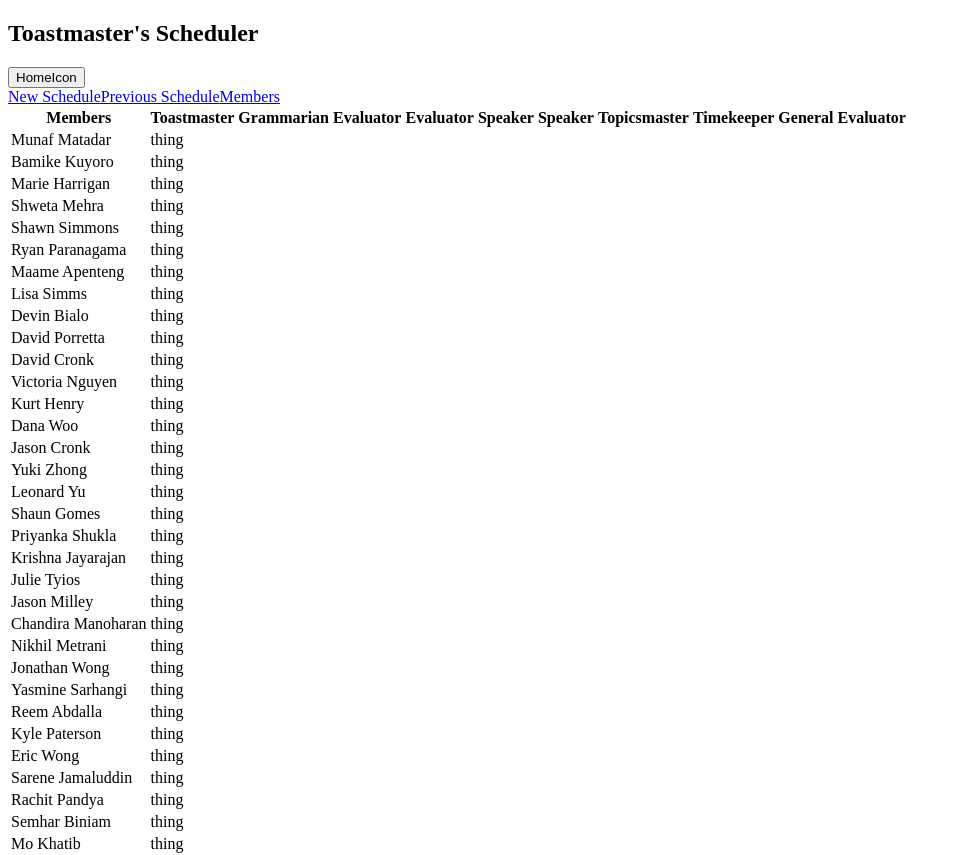
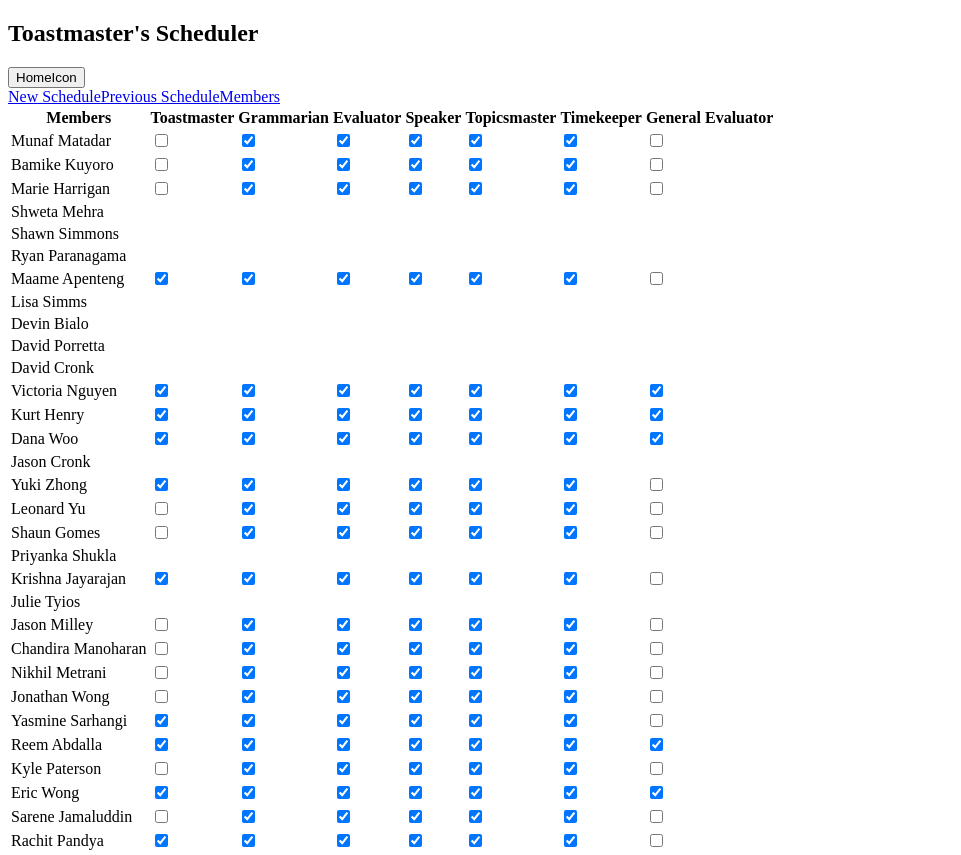
Before and after one commit to eginwong/scheduler-node, a Next.js app: page /workflow/members in a window 1280 px wide. Shown: the top 855 px of the page, without its empty margins (0-961 px from the left). Built offline with nearby package versions, Linux system fonts and the light colour scheme.

Commit message:
feat: Finished MVP member page

```diff
--- /dev/null
+++ b/components/checkbox.js
@@ -0,0 +1,18 @@
+import { Fragment, Component } from "react";
+
+export default class Checkbox extends Component {
+  constructor(props) {
+    super(props);
+    this.state = { checked: props.checked };
+  }
+
+  onChangeHandler = ev => void this.setState({ checked: ev.target.checked }) || this.props.change(ev.target.checked);
+
+  render() {
+    return (
+      <Fragment>
+        <input id={ this.props.id } type="checkbox" checked={ this.state.checked } onChange={ this.onChangeHandler } />
+      </Fragment>
+    );
+  }
+}
--- a/pages/workflow/members.js
+++ b/pages/workflow/members.js
@@ -1,6 +1,8 @@
 import Workflow from './index';
 
 import MemberService from '../../src/services/member.service';
+
+import Checkbox from '../../components/checkbox';
 
 export default function Members() {
     return (
@@ -11,17 +13,27 @@ export default function Members() {
 	        		<tr>
 	        			<th>Members</th>
 	        			{
-	        				MemberService.GetRoles().map(role => <th>{ CapCase(role) }</th>)
+	        				MemberService.GetRoles().filter((r, i, a) => a.indexOf(r) === i)
+	        					.map((role, i) => <th key={i}>{ CapCase(role) }</th>)
 	        			}
 	        		</tr>
 	        		{
-	        			MemberService.GetMembers().map(member => (<tr>
-	        				<td>{ CapCase(member.name) }</td>
-	        				<td>thing</td>
+	        			MemberService.GetMembers().map((member, i) => (<tr key={"member_" + i}>
+	        				<td key={"name_" + i}>{ CapCase(member.name) }</td>
+	        				{
+	        					Object.keys(member.capabilities).map((capability, j) => (
+	        						<td key={"capability_" + j}>
+	        							<Checkbox id={ member.name + "_" + capability }
+	        								checked={ !!member.capabilities[capability] }
+	        								change={ b => member.capabilities[capability] = +b } />
+	        						</td>
+	        					))
+	        				}
 	        			</tr>))
 	        		}
         		</tbody>
         	</table>
+        	<button onClick={Save}>Save Changes</button>
         </section>
       </Workflow>
     );
@@ -30,3 +42,7 @@ export default function Members() {
 function CapCase(string) {
 	return string.replace(/[-_]/, ' ').split(' ').map(word => word.charAt(0).toUpperCase() + word.slice(1)).join(' ');
 }
+
+function Save() {
+	MemberService.UpdateMembers();
+}
--- a/src/services/member.service.js
+++ b/src/services/member.service.js
@@ -2,7 +2,8 @@ import DatabaseService from './database.service';
 
 const MemberService = {
 	GetRoles,
-	GetMembers
+	GetMembers,
+	UpdateMembers
 };
 
 export default MemberService;
@@ -32,3 +33,7 @@ function GetMembers() {
 	};
 	return members;
 }
+
+function UpdateMembers() {
+	DatabaseService.GetData().database.users = members;
+}
```
